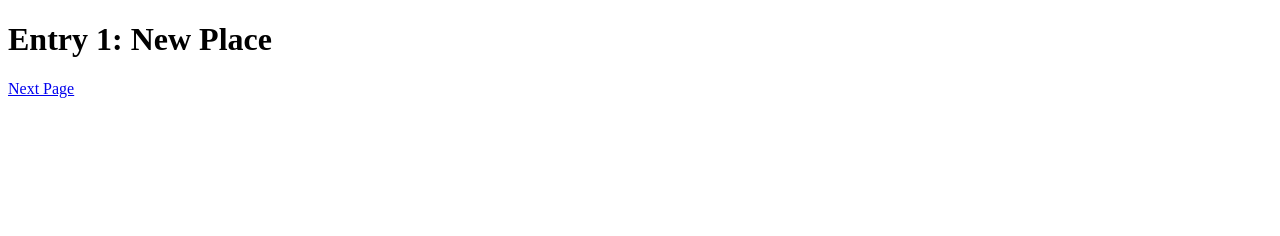
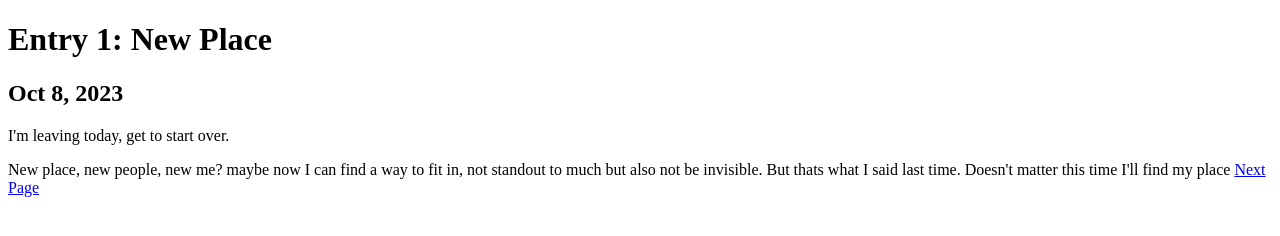
Before and after one commit to michelleperezalvarez-cyber/Net-Art-, a plain HTML site: page entry1.html in a window 1280 px wide. Drawn offline with Linux system fonts and the light colour scheme.

Commit message:
Update entry1.html with new entry details
Added new content to entry1.html including date and reflections.

```diff
--- a/entry1.html
+++ b/entry1.html
@@ -9,8 +9,11 @@
 
 <body>
     <h1>Entry 1: New Place</h1>
-    <p></p>
-
+    <h2>Oct 8, 2023</h2>
+    <p>I'm leaving today, get to start over.</p>
+    <p2>New place, new people, new me? maybe now I can find a way to fit in, not standout to much but also not be invisible.</p2>
+    <p3>But thats what I said last time.</p3>
+    <p4>Doesn't matter this time I'll find my place</p4>
     <a href="entry2.html">Next Page</a>
 </body>
 
```
